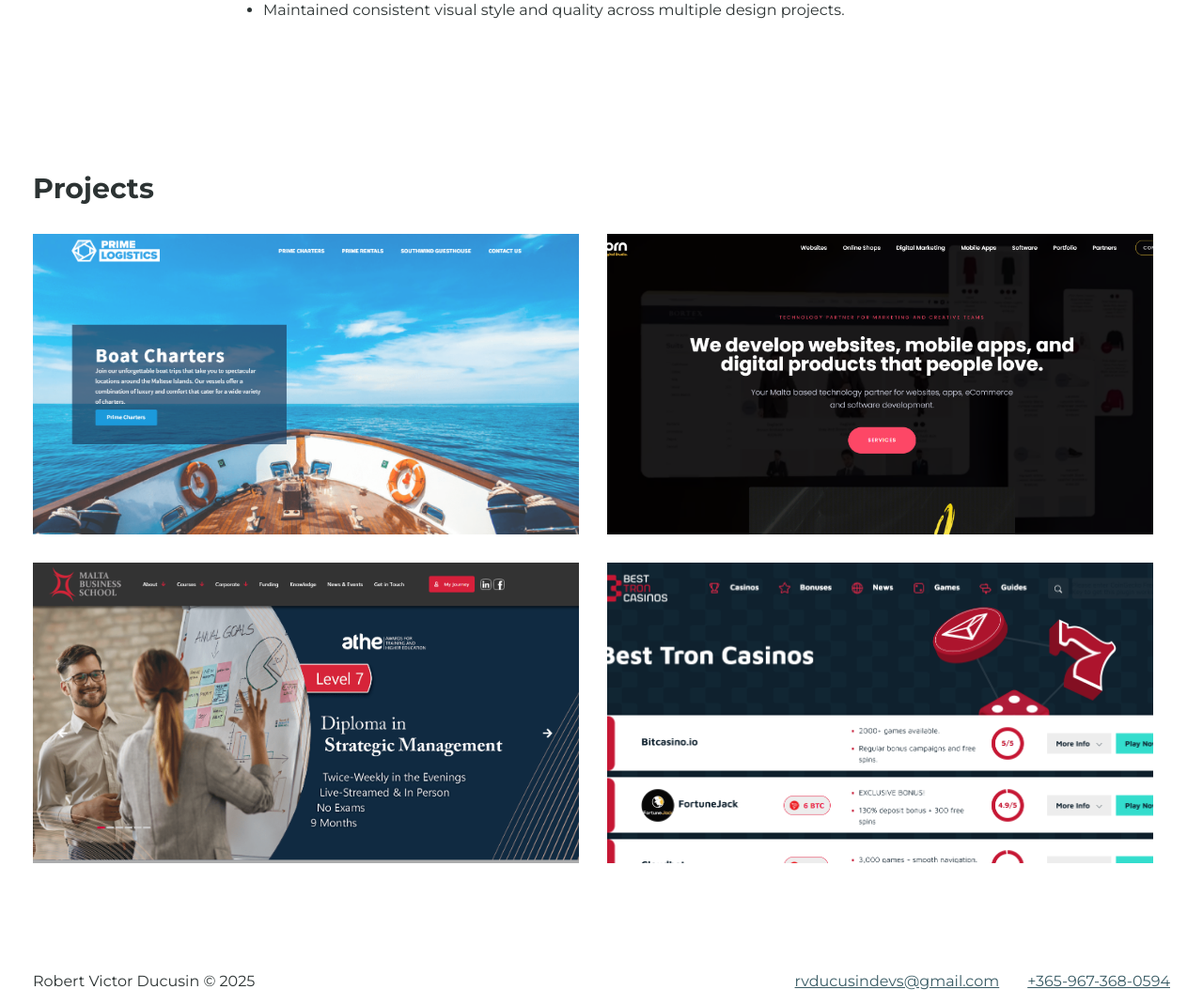
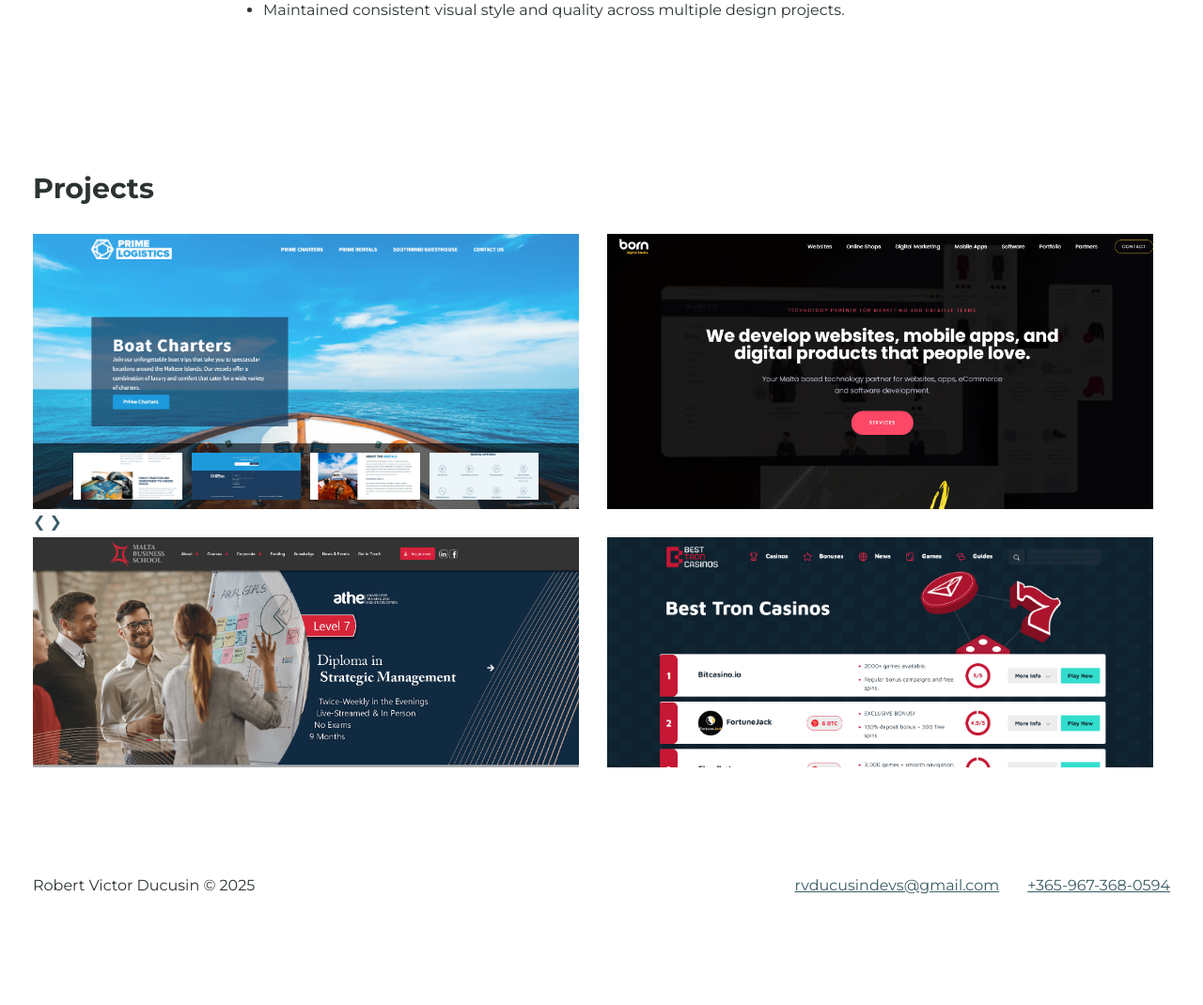
Before and after one commit to rvictordev/rvictordev.github.io, a PHP site: page / in a window 1280 px wide. Shown: the part 3930-5000 px from the top of the page at 94% size. After the commit the page ends 4882 px from the top, so only its background shows below. Run offline with PHP 8.4, Linux system fonts and the light colour scheme; some web fonts are replaced.

Commit message:
updated index and work file

```diff
--- a/assets/css/work.css
+++ b/assets/css/work.css
@@ -1,6 +1,7 @@
 .project-card {
-  min-height: 320px;
+  max-height: 320px;
   width: 48%;
+  position: relative;
 }
 .project-deck {
   gap: 30px;
@@ -12,3 +13,14 @@
   object-fit: cover;
   object-position: center;
 }
+.slider-thumbnails {
+  bottom: 0;
+  position: absolute;
+  gap: 10px;
+  padding: 10px 0;
+  background-color: rgba(0, 0, 0, 0.6);
+}
+.slider-thumbnails > div {
+  max-width: 20%;
+  max-height: 50px;
+}
--- a/index.html
+++ b/index.html
@@ -451,7 +451,36 @@
                   src="/assets/imgs/projects/prime_logistics/prime-logitics.png"
                   alt="Prime Logistics Website"
                 />
-                <div class="slider-thumbnails d-flex"></div>
+                <!-- SLIDER -->
+                <span class="nav-arrow"><a class="prev">&#10094;</a></span>
+                <div class="slider-thumbnails d-flex justify-center">
+                  <div>
+                    <img
+                      src="/assets/imgs/projects/prime_logistics/prime_logistics2.png"
+                      alt="Slide Image 2"
+                    />
+                  </div>
+                  <div>
+                    <img
+                      src="/assets/imgs/projects/prime_logistics/prime_logistics3.jpg"
+                      alt="Slide Image 3"
+                    />
+                  </div>
+                  <div>
+                    <img
+                      src="/assets/imgs/projects/prime_logistics/prime_logistics4.jpg"
+                      alt="Slide Image 4"
+                    />
+                  </div>
+                  <div>
+                    <img
+                      src="/assets/imgs/projects/prime_logistics/prime_logistics5.jpg"
+                      alt="Slide Image 5"
+                    />
+                  </div>
+                </div>
+                <span class="nav-arrow"><a class="next">&#10095;</a></span>
+                <!-- END OF SLIDER -->
               </div>
               <div class="project-card skeleton-card">
                 <img
```
